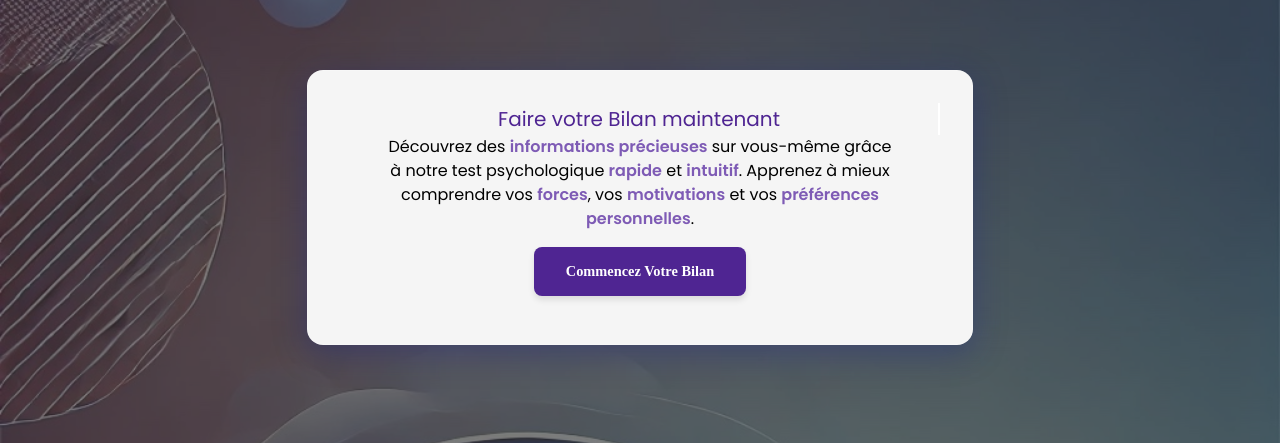
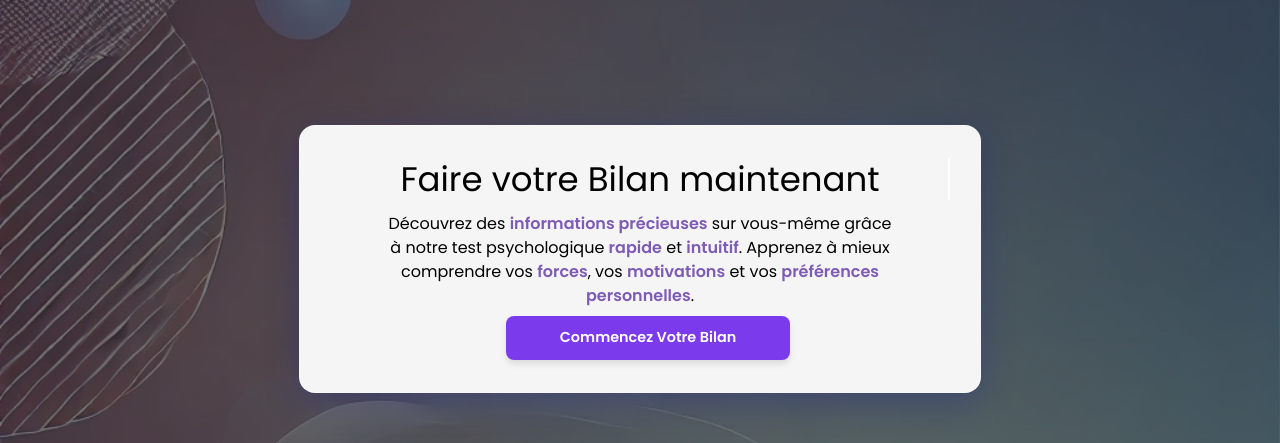
Before and after one commit to ohaddar/front_AME-EN-HARMONIE, a React (Vite) app: page / in a window 1280 px wide. Shown: the part 167-610 px from the top of the page. Built offline with nearby package versions, Linux system fonts and the light colour scheme; no server answers.

Commit message:
🚧 fix routes, update test component styles and improve error handling in questionnaire service (fetchQuestionnaireData)

```diff
--- a/src/api/questionnaire.ts
+++ b/src/api/questionnaire.ts
@@ -8,15 +8,16 @@ export const QuestionnaireApi = () => {
   const [questionnaire, setQuestionnaire] = useState<Questionnaire>();
   const [error, setError] = useState<string | null>(null);
 
-  const fetchQuestionnaireData = async () => {
+  const fetchQuestionnaireData = async (): Promise<Questionnaire> => {
     try {
       setError(null);
       const response = await apiClient.get<Questionnaire>(
         "/questionnaire/show",
       );
-      setQuestionnaire(response.data);
+      return response.data;
     } catch (error) {
       setError("Failed to load questionnaire data.");
+      throw error;
     }
   };
 
@@ -42,7 +43,11 @@ export const QuestionnaireApi = () => {
   };
 
   useEffect(() => {
-    fetchQuestionnaireData();
+    const fetchData = async () => {
+      const data = await fetchQuestionnaireData();
+      setQuestionnaire(data);
+    };
+    fetchData();
   }, []);
 
   return {
--- a/src/components/common/Button.tsx
+++ b/src/components/common/Button.tsx
@@ -1,16 +1,33 @@
+import { styled } from "@mui/system";
 import { Button as MuiButton } from "@mui/material";
-import styled from "styled-components";
 
 const StyledButton = styled(MuiButton)`
-  padding: 10px 16px;
-  background-color: #9f7aea;
-  color: white;
-  font-size: 16px;
-  border: none;
-  border-radius: 4px;
-  cursor: pointer;
-  &:hover {
-    background-color: #805ad5;
+  && {
+    background-color: #7c3aed;
+    color: white;
+    text-transform: none;
+    font-weight: 600;
+    font-size: 0.9rem;
+    padding: 0.6rem 1.2rem;
+    border-radius: 8px;
+    box-shadow: 0px 4px 6px rgba(0, 0, 0, 0.1);
+    transition: all 0.3s ease;
+    margin-left: 1rem;
+    width: 46%;
+    &:hover {
+      background-color: #5b21b6;
+      transform: translateY(-2px);
+    }
+
+    &:focus {
+      outline: none;
+      box-shadow: 0 0 0 3px rgba(124, 58, 237, 0.5);
+    }
+
+    &:active {
+      transform: translateY(0);
+      background-color: #7c3aed;
+    }
   }
 `;
 
--- a/src/components/navigation/Nav.tsx
+++ b/src/components/navigation/Nav.tsx
@@ -31,7 +31,7 @@ const Nav: React.FC = () => {
     { name: "Accueil", path: "/user" },
     { name: "Articles", path: "/user/blog" },
     { name: "Retour Expérience", path: "/user/create-feedback" },
-    { name: "Mes Bilans", path: "/user/results" },
+    { name: "Mes Bilans", path: "/user/bilans" },
   ];
 
   const publicPages: Page[] = [
--- a/src/components/questionnaire/QuestionContainer.tsx
+++ b/src/components/questionnaire/QuestionContainer.tsx
@@ -5,25 +5,48 @@ import {
   CircularProgress,
   styled,
   Button,
-  Link,
 } from "@mui/material";
+import { Link } from "react-router-dom";
 import { useQuestionnaire } from "../../hooks/useQuestionnaire";
 import { Box } from "@mui/system";
 
 const StyledContainer = styled(Box)`
-  padding: 24px;
+  width: 100%;
+  max-width: 500px;
+  padding: 16px;
   border-radius: 16px;
   box-shadow: 0px 4px 8px rgba(0, 0, 0, 0.15);
   background: #ffffff;
-  @media (max-width: 768px) {
-    padding: 16px;
-  }
+  display: flex;
+  flex-direction: column;
+  align-items: center;
+  overflow: hidden;
+  box-sizing: border-box;
 `;
 
 const StyledStack = styled(Box)`
   display: flex;
   flex-direction: column;
-  gap: 24px;
+  gap: 16px;
+  width: 100%;
+  align-items: center;
+  overflow: hidden;
+`;
+
+const StyledTypography = styled(Typography)`
+  margin-bottom: 16px;
+  text-align: center;
+  width: 100%;
+  word-wrap: break-word;
+  overflow: hidden;
+  text-overflow: ellipsis;
+  white-space: normal;
+  font-size: 1.2rem;
+  height: auto;
+
+  @media (max-width: 768px) {
+    font-size: 1rem;
+  }
 `;
 
 const StyledButton = styled(Button)`
@@ -38,15 +61,13 @@ const StyledButton = styled(Button)`
   transition: all 0.3s ease;
   border: none;
   cursor: pointer;
+  width: 100%;
+  max-width: 300px;
 
   &:hover {
     background: #5b21b6;
     transform: translateY(-2px);
   }
-`;
-
-const StyledTypography = styled(Typography)`
-  margin-bottom: 16px;
 `;
 
 const BlogLink = styled(Link)`
@@ -62,7 +83,7 @@ const QuestionContainer: React.FC = () => {
     useQuestionnaire();
 
   return (
-    <StyledContainer>
+    <>
       <StyledStack>
         {loading && <CircularProgress />}
         {error && <Alert severity="error">{error}</Alert>}
@@ -72,11 +93,11 @@ const QuestionContainer: React.FC = () => {
             <StyledTypography variant="h6" gutterBottom>
               Savoir plus en lisant nos Articles
             </StyledTypography>
-            <BlogLink href="/user/blog">Articles</BlogLink>
+            <BlogLink to="/user/blog">Articles</BlogLink>
           </Alert>
         )}
         {!loading && currentQuestion && (
-          <>
+          <StyledContainer>
             <StyledTypography variant="h6" gutterBottom>
               {currentQuestion.text}
             </StyledTypography>
@@ -90,10 +111,10 @@ const QuestionContainer: React.FC = () => {
                 </StyledButton>
               ))}
             </StyledStack>
-          </>
+          </StyledContainer>
         )}
       </StyledStack>
-    </StyledContainer>
+    </>
   );
 };
 
--- a/src/components/sections/TestComponent.tsx
+++ b/src/components/sections/TestComponent.tsx
@@ -1,10 +1,40 @@
 import React from "react";
 import styled from "styled-components";
-import { Link } from "react-router-dom";
 import theme from "../../theme";
 import { Box } from "@mui/system";
+import Button from "../common/Button";
 import { Typography } from "@mui/material";
+import { useNavigate } from "react-router";
+import { useAuth } from "../../contexts/AuthContext";
 
+const TestComponent: React.FC = () => {
+  const navigate = useNavigate();
+  const { currentUser } = useAuth();
+  return (
+    <StyledSection>
+      <GlassCard>
+        <StyledTypography>Faire votre Bilan maintenant</StyledTypography>
+        <StyledParagraph>
+          Découvrez des <span>informations précieuses</span> sur vous-même grâce
+          à notre test psychologique <span>rapide</span> et{" "}
+          <span>intuitif</span>. Apprenez à mieux comprendre vos{" "}
+          <span>forces</span>, vos <span>motivations</span> et vos{" "}
+          <span>préférences personnelles</span>.
+        </StyledParagraph>
+        <Button
+          text={"Commencez Votre Bilan"}
+          onClick={() => {
+            currentUser?.role === "USER"
+              ? navigate("/user/bilan")
+              : navigate("/connect");
+          }}
+        />
+      </GlassCard>
+    </StyledSection>
+  );
+};
+
+export default TestComponent;
 const StyledSection = styled(Box)`
   display: flex;
   justify-content: center;
@@ -22,6 +52,7 @@ const StyledSection = styled(Box)`
   text-align: center;
   animation: moveBackground 50s linear infinite;
   overflow-x: hidden;
+  min-height: 83vh;
 
   &::before {
     content: "";
@@ -62,7 +93,7 @@ const GlassCard = styled(Box)`
   z-index: 1;
   text-align: center;
   width: 90%;
-  max-width: 600px;
+  min-height: 100%;
   transition:
     transform 0.3s ease,
     box-shadow 0.3s ease;
@@ -83,19 +114,28 @@ const GlassCard = styled(Box)`
 `;
 
 const StyledTypography = styled(Typography).attrs(() => ({
-  variant: "h6",
+  variant: "h4",
 }))`
-  font-size: clamp(1rem, 2.5vw, 2rem);
-  font-family: monospace;
-  font-weight: 700;
-  margin-bottom: 1rem;
-  color: ${theme.palette.primary.main};
+  margin: 0;
+  font-family: "Poppins", "Roboto", sans-serif;
+  font-weight: clamp(400, 4vw, 600);
+  font-size: clamp(1.5rem, 4vw, 1.25rem);
+  line-height: 1.235;
+  text-align: center;
+  display: inline-block;
   white-space: nowrap;
   overflow: hidden;
+  width: 0;
+  max-width: 100%;
   border-right: 2px solid #ffffff;
   animation:
-    typing 3.5s steps(40, end),
+    typing 3.5s steps(40, end) forwards,
     blink-caret 0.75s step-end infinite;
+
+  @media (max-width: 768px) {
+    font-size: 1.25rem !important;
+    font-weight: 600 !important;
+  }
 
   @keyframes typing {
     from {
@@ -119,7 +159,7 @@ const StyledTypography = styled(Typography).attrs(() => ({
 
 const StyledParagraph = styled(Typography)`
   font-size: clamp(1rem, 1.5vw, 1.25rem);
-  margin-bottom: 1.5rem;
+  margin: 0.5rem !important;
   color: #000000;
   line-height: 1.6;
   padding: 0 1rem;
@@ -137,51 +177,3 @@ const StyledParagraph = styled(Typography)`
     padding: 0 3rem;
   }
 `;
-
-const StyledButton = styled(Link)`
-  background: ${theme.palette.primary.main};
-  color: #ffffff;
-  text-decoration: none;
-  padding: 0.5rem 1rem;
-  border-radius: 0.5rem;
-  font-weight: 600;
-  font-size: clamp(0.9rem, 1vw, 1.1rem);
-  box-shadow: 0 4px 6px rgba(0, 0, 0, 0.1);
-  transition: all 0.3s ease;
-  margin: 1rem;
-  display: inline-block;
-  max-width: 90%;
-
-  &:hover {
-    background: ${theme.palette.primary.dark};
-    transform: translateY(-2px);
-  }
-
-  @media (min-width: 768px) {
-    padding: 0.75rem 1.5rem;
-  }
-
-  @media (min-width: 1024px) {
-    padding: 1rem 2rem;
-  }
-`;
-
-const TestComponent: React.FC = () => {
-  return (
-    <StyledSection>
-      <GlassCard>
-        <StyledTypography>Faire votre Bilan maintenant</StyledTypography>
-        <StyledParagraph>
-          Découvrez des <span>informations précieuses</span> sur vous-même grâce
-          à notre test psychologique <span>rapide</span> et{" "}
-          <span>intuitif</span>. Apprenez à mieux comprendre vos{" "}
-          <span>forces</span>, vos <span>motivations</span> et vos{" "}
-          <span>préférences personnelles</span>.
-        </StyledParagraph>
-        <StyledButton to="/bilan">Commencez Votre Bilan</StyledButton>
-      </GlassCard>
-    </StyledSection>
-  );
-};
-
-export default TestComponent;
--- a/src/hooks/useBlog.ts
+++ b/src/hooks/useBlog.ts
@@ -16,7 +16,6 @@ export const useBlog = () => {
       return response.data;
     } catch (error) {
       console.error("Error fetching blogs:", error);
-      alert("Access denied. You do not have the required permissions.");
       return [];
     }
   };
--- a/src/pages/results/TestResultPage.tsx
+++ b/src/pages/results/TestResultPage.tsx
@@ -98,7 +98,7 @@ const TestResultPage: React.FC = () => {
       }
     };
     fetchResults();
-  }, [currentUser, navigate, apiClient]);
+  }, [currentUser]);
 
   if (!currentUser) {
     return (
@@ -114,7 +114,7 @@ const TestResultPage: React.FC = () => {
     <Container>
       <ContentBox>
         <ButtonContainer>
-          <StyledButton onClick={() => (window.location.href = "/user/bilan")}>
+          <StyledButton onClick={() => navigate("/user/bilan")}>
             Faire un nouveau Bilan
           </StyledButton>
         </ButtonContainer>
--- a/src/routes/UserRoutes.tsx
+++ b/src/routes/UserRoutes.tsx
@@ -14,7 +14,7 @@ const UserRoutes = (
     <Route path="create-feedback" element={<CreateFeedbackPage />} />
     <Route path="blog-details/:id" element={<BlogDetails />} />
     <Route path="bilan" element={<TestCard />} />
-    <Route path="results" element={<TestResultPage />} />
+    <Route path="bilans" element={<TestResultPage />} />
   </Route>
 );
 
```
